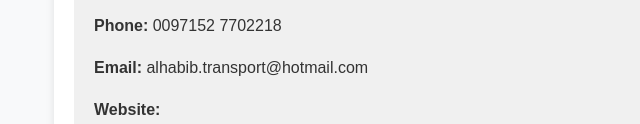
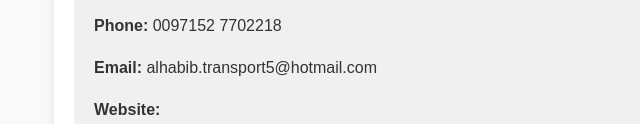
Before and after one commit to Alhabib5/alhabib, a plain HTML site: page index.html in a window 1280 px wide. Shown: the part 828-952 px from the top of the page, 86-726 px from the left. Drawn offline with Linux system fonts and the light colour scheme.

Commit message:
Update index.html

```diff
--- a/index.html
+++ b/index.html
@@ -114,7 +114,7 @@
             <div class="contact-info">
                 <p><strong>Address:</strong> Abu Dhabi& Dubai </p>
                 <p><strong>Phone:</strong> 0097152 7702218</p>
-                <p><strong>Email:</strong> alhabib.transport@hotmail.com</p>
+                <p><strong>Email:</strong> alhabib.transport5@hotmail.com</p>
                 <p><strong>Website:</strong> </p> <p><strong>Social Media:</strong> </p>
             </div>
         </section>
```
